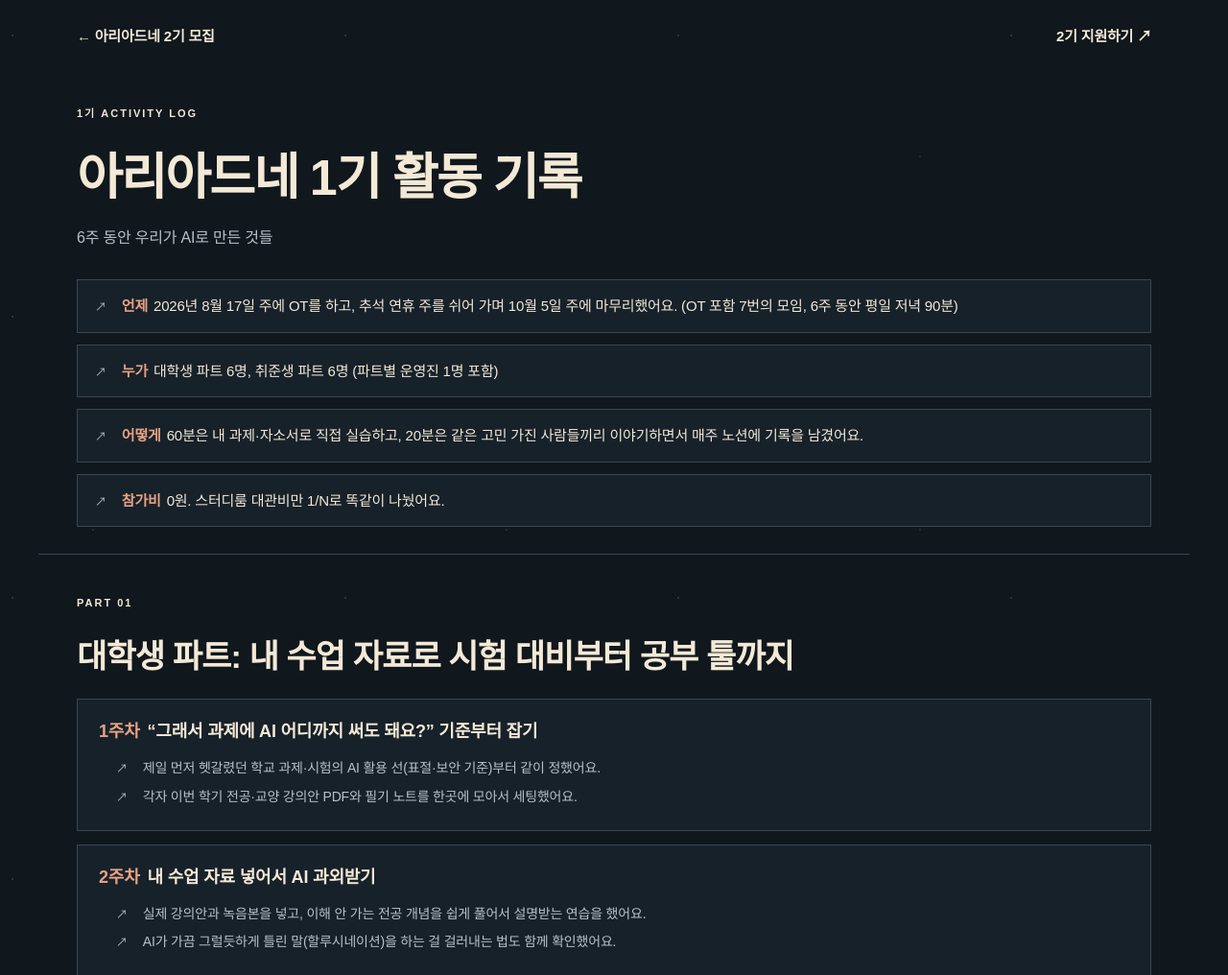
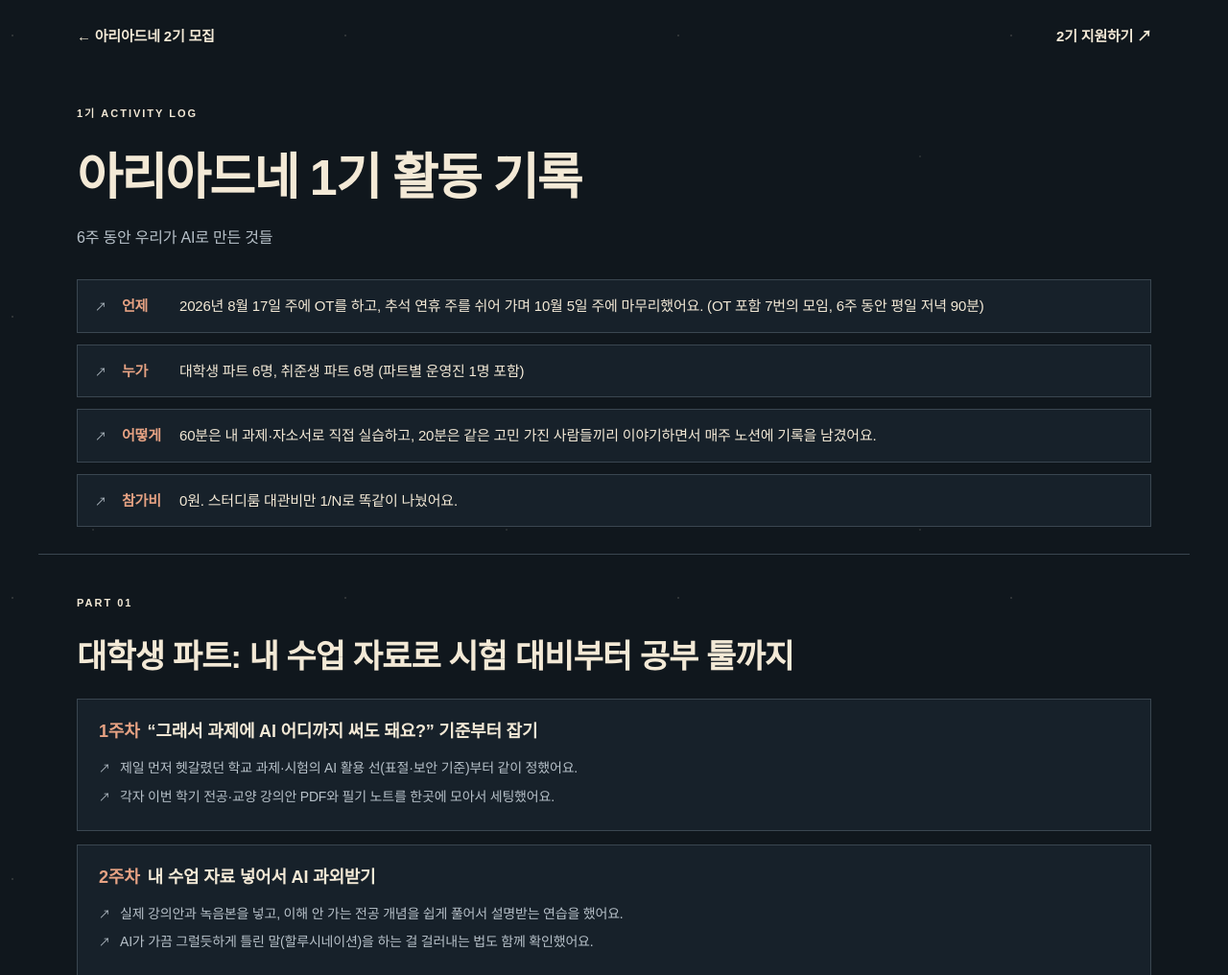
Before and after one commit to nhkoo1004/ariadne-study, a plain HTML site: page activity.html in a window 1280 px wide. Shown: the top 1016 px of the page at 96% size. Drawn offline with Linux system fonts and the light colour scheme; a web font is replaced by a local one.

Commit message:
Add files via upload

```diff
--- a/activity.css
+++ b/activity.css
@@ -5,16 +5,19 @@
 .act-hero h1 { margin: 10px 0 14px; line-height: 1.25; }
 .act-hero .body-copy { margin: 0; }
 .act-facts { list-style: none; margin: 28px 0 0; padding: 0; display: grid; gap: 12px; }
-.act-facts li { border: 1px solid var(--line); background: var(--surface); padding: 14px 18px; line-height: 1.7; font-size: 15px; }
-.act-facts b { color: var(--accent); margin-right: 6px; }
+.act-facts li { border: 1px solid var(--line); background: var(--surface); padding: 14px 18px; line-height: 1.7; font-size: 15px; display: grid; grid-template-columns: 22px 3.6em minmax(0, 1fr); column-gap: 6px; align-items: baseline; }
+.act-facts li:before { margin-right: 0; }
+.act-facts b { color: var(--accent); }
+@media (max-width: 700px) { .act-facts li { grid-template-columns: 18px 3.4em minmax(0, 1fr); } }
 .act-part { padding-top: 44px; padding-bottom: 8px; border-top: 1px solid var(--line); }
 .act-part > h2 { margin: 8px 0 22px; line-height: 1.3; }
 .act-weeks { display: grid; gap: 14px; }
 .act-week { border: 1px solid var(--line); background: var(--surface); padding: 20px 22px; }
 .act-week h3 { margin: 0 0 10px; font-size: 18px; line-height: 1.5; color: var(--ink); }
 .act-week h3 span { color: var(--accent); margin-right: 8px; }
-.act-week ul { margin: 0; padding-left: 18px; color: var(--muted); font-size: 15px; line-height: 1.8; }
-.act-week li { border: 0; padding: 2px 0; }
+.act-week ul { margin: 0; padding-left: 0; list-style: none; color: var(--muted); font-size: 15px; line-height: 1.8; }
+.act-week li { border: 0; padding: 2px 0; display: grid; grid-template-columns: 22px minmax(0, 1fr); align-items: baseline; }
+.act-week li:before { margin-right: 0; }
 .act-photos { padding-top: 44px; border-top: 1px solid var(--line); }
 .act-cta { padding-top: 44px; padding-bottom: 72px; border-top: 1px solid var(--line); }
 .act-cta .button { margin-top: 14px; }
```
